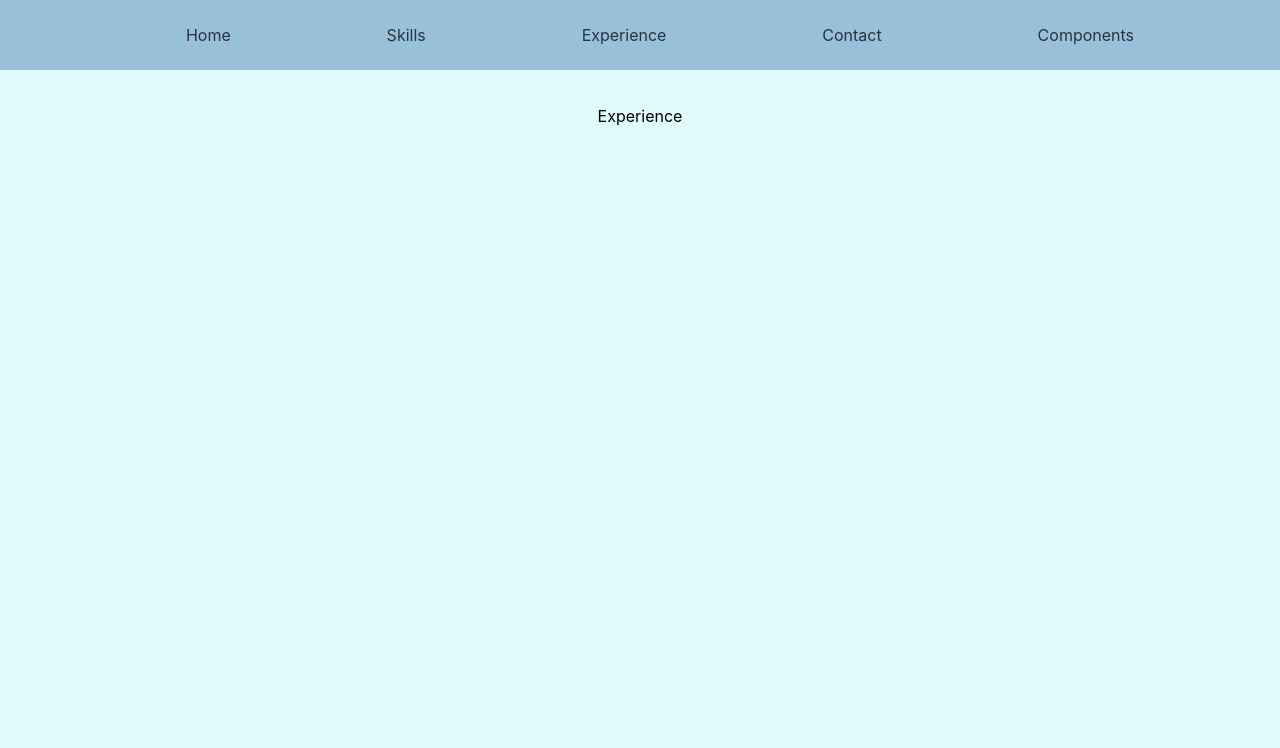
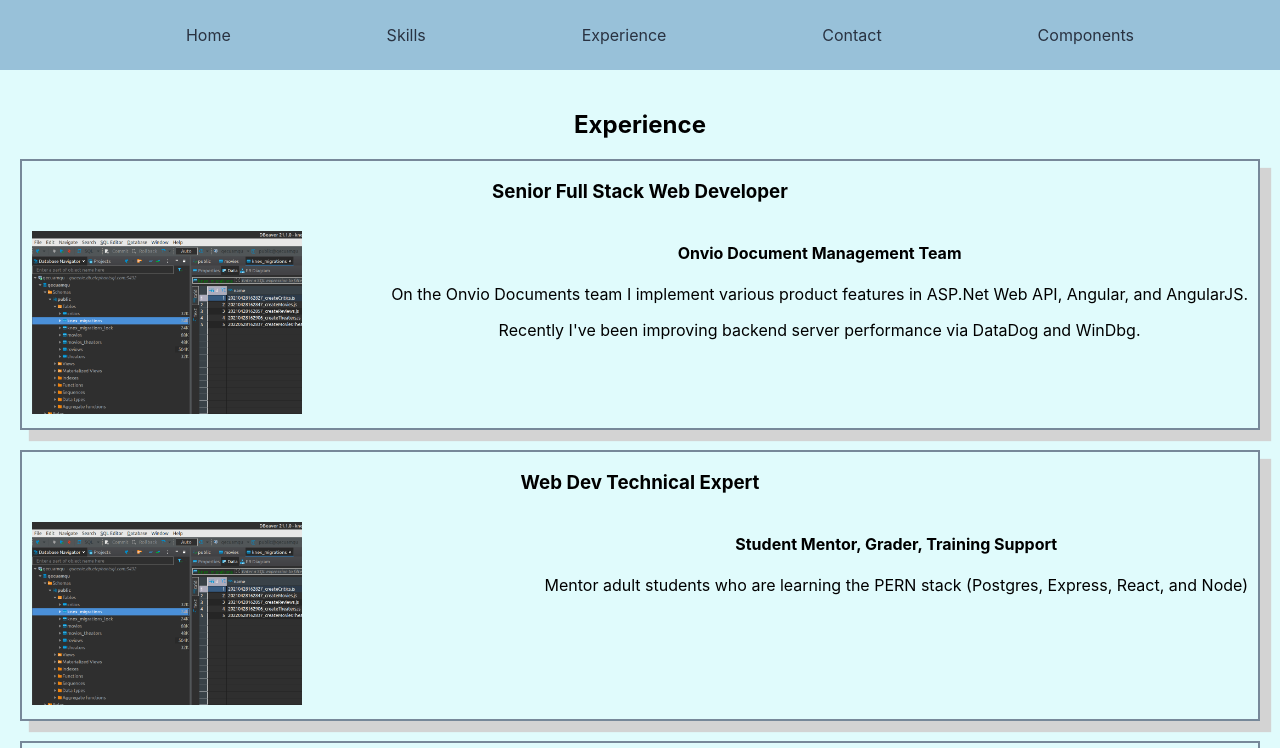
Before and after one commit to budajeff/portfolio-react, a React (Create React App) app: page /experience in a window 1280 px wide. Shown: the top 748 px of the page. Built offline with nearby package versions, Linux system fonts and the light colour scheme.

Commit message:
experience renders

```diff
--- a/src/ExperiencePage.js
+++ b/src/ExperiencePage.js
@@ -1,3 +1,18 @@
+import SiteData from './SiteData';
+import Card
+    from './Card';
 export default function ExperiencePage() {
-    return (<p>Experience</p>);
+    return (
+        <section>
+            <h2>Experience</h2>
+            {SiteData().experience.map(job =>
+                <Card
+                    title={job.title}
+                    subtitle={job.team}
+                    details={job.details}
+                >
+                </Card>
+            )}
+        </section>
+    );
 }
```
